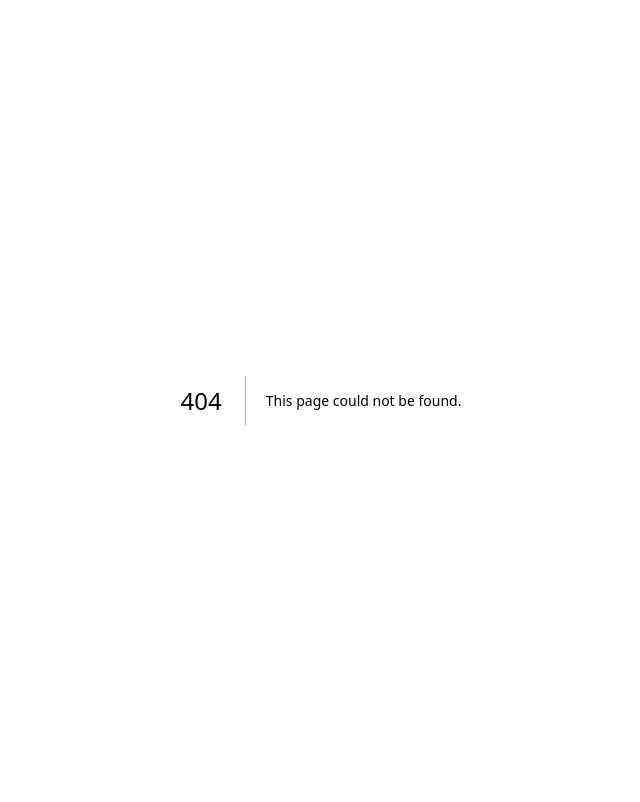
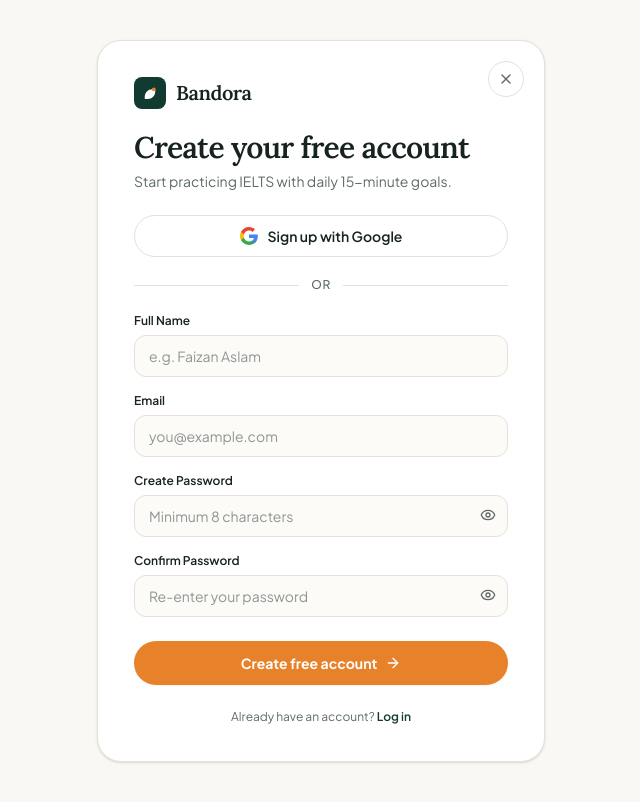
Before and after one commit to iamfaizan-ok/ielets-website44, a Next.js app in the folder frontend/: page /signup in a window 1280 px wide. Before the commit this address had no page. Shown: the whole page, without its empty margins (319-959 px from the left). Built offline with nearby package versions, Linux system fonts and the light colour scheme.

Commit message:
feat(auth): add Bandora-styled signup and login pages

```diff
--- /dev/null
+++ b/frontend/src/app/login/page.tsx
@@ -0,0 +1,11 @@
+import type { Metadata } from "next";
+import { AuthCard } from "@/components/AuthCard";
+
+export const metadata: Metadata = {
+  title: "Log In — Bandora",
+  description: "Log in to your Bandora IELTS learning account.",
+};
+
+export default function LoginPage() {
+  return <AuthCard mode="login" />;
+}
--- /dev/null
+++ b/frontend/src/app/signup/page.tsx
@@ -0,0 +1,11 @@
+import type { Metadata } from "next";
+import { AuthCard } from "@/components/AuthCard";
+
+export const metadata: Metadata = {
+  title: "Sign Up — Bandora",
+  description: "Create your free Bandora IELTS learning account.",
+};
+
+export default function SignupPage() {
+  return <AuthCard mode="signup" />;
+}
--- /dev/null
+++ b/frontend/src/components/AuthCard.tsx
@@ -0,0 +1,256 @@
+"use client";
+
+import { useState, type FormEvent } from "react";
+import Link from "next/link";
+import { ArrowRight, Eye, EyeOff, X } from "lucide-react";
+import { BrandLogo } from "./Navbar";
+
+interface AuthCardProps {
+  mode: "login" | "signup";
+}
+
+function GoogleIcon() {
+  return (
+    <svg width="18" height="18" viewBox="0 0 24 24" aria-hidden="true">
+      <path
+        fill="#4285F4"
+        d="M23.745 12.27c0-.79-.07-1.54-.19-2.27H12v4.51h6.6c-.29 1.52-1.14 2.82-2.4 3.68v3.05h3.88c2.27-2.09 3.665-5.17 3.665-8.97Z"
+      />
+      <path
+        fill="#34A853"
+        d="M12 24c3.24 0 5.95-1.08 7.93-2.91l-3.88-3.05c-1.08.72-2.45 1.16-4.05 1.16-3.12 0-5.77-2.11-6.72-4.96H1.29v3.14C3.26 21.3 7.31 24 12 24Z"
+      />
+      <path
+        fill="#FBBC05"
+        d="M5.28 14.24c-.24-.72-.38-1.49-.38-2.24s.14-1.52.38-2.24V6.62H1.29C.47 8.24 0 10.06 0 12s.47 3.76 1.29 5.38l3.99-3.14Z"
+      />
+      <path
+        fill="#EA4335"
+        d="M12 4.75c1.77 0 3.35.61 4.6 1.8l3.42-3.42C17.95 1.19 15.24 0 12 0 7.31 0 3.26 2.7 1.29 6.62l3.99 3.14c.95-2.85 3.6-4.96 6.72-4.96Z"
+      />
+    </svg>
+  );
+}
+
+const INPUT_CLASS =
+  "mt-1.5 w-full rounded-xl border border-border bg-cream/60 px-3.5 py-2.5 text-sm text-ink placeholder:text-muted/70 focus:border-forest focus:bg-surface focus:outline-none";
+
+export function AuthCard({ mode }: AuthCardProps) {
+  const isSignup = mode === "signup";
+
+  const [name, setName] = useState("");
+  const [email, setEmail] = useState("");
+  const [password, setPassword] = useState("");
+  const [confirmPassword, setConfirmPassword] = useState("");
+  const [showPassword, setShowPassword] = useState(false);
+  const [showConfirm, setShowConfirm] = useState(false);
+  const [error, setError] = useState("");
+  const [submitted, setSubmitted] = useState(false);
+
+  function handleSubmit(e: FormEvent<HTMLFormElement>) {
+    e.preventDefault();
+    setError("");
+
+    if (isSignup && !name.trim()) {
+      setError("Please enter your full name.");
+      return;
+    }
+    if (!email.trim()) {
+      setError("Please enter your email address.");
+      return;
+    }
+    if (password.length < 8) {
+      setError("Password must be at least 8 characters.");
+      return;
+    }
+    if (isSignup && password !== confirmPassword) {
+      setError("Passwords do not match.");
+      return;
+    }
+
+    setSubmitted(true);
+  }
+
+  return (
+    <main className="min-h-screen bg-cream px-4 py-10 flex items-center justify-center">
+      <div className="relative w-full max-w-md rounded-3xl border border-border bg-surface p-7 shadow-sm sm:p-9">
+        <Link
+          href="/"
+          aria-label="Cancel and return home"
+          className="absolute right-5 top-5 flex h-9 w-9 items-center justify-center rounded-full border border-border text-muted transition-colors hover:bg-cream-dark hover:text-ink"
+        >
+          <X className="h-4 w-4" />
+        </Link>
+
+        <BrandLogo />
+
+        <h1 className="mt-5 font-serif text-2xl font-semibold tracking-tight text-ink sm:text-3xl">
+          {isSignup ? "Create your free account" : "Welcome back"}
+        </h1>
+        <p className="mt-1.5 text-sm text-muted">
+          {isSignup
+            ? "Start practicing IELTS with daily 15-minute goals."
+            : "Log in to continue your IELTS preparation."}
+        </p>
+
+        <button
+          type="button"
+          onClick={() => setError("Google sign-in will connect once Backend auth is enabled.")}
+          className="mt-6 flex w-full items-center justify-center gap-2.5 rounded-full border border-border bg-surface px-4 py-2.5 text-sm font-semibold text-ink transition-colors hover:bg-cream-dark"
+        >
+          <GoogleIcon />
+          {isSignup ? "Sign up with Google" : "Log in with Google"}
+        </button>
+
+        <div className="my-5 flex items-center gap-3">
+          <span className="h-px flex-1 bg-border" />
+          <span className="text-xs font-medium uppercase tracking-wider text-muted">
+            or
+          </span>
+          <span className="h-px flex-1 bg-border" />
+        </div>
+
+        {error && (
+          <p
+            role="alert"
+            className="mb-4 rounded-xl border border-rose-200 bg-rose-50 px-3.5 py-2.5 text-xs font-medium text-rose-800"
+          >
+            {error}
+          </p>
+        )}
+
+        {submitted && (
+          <p
+            role="status"
+            className="mb-4 rounded-xl border border-emerald-200 bg-emerald-50 px-3.5 py-2.5 text-xs font-medium text-emerald-900"
+          >
+            {isSignup
+              ? "Details validated! Account creation will connect to Backend API next."
+              : "Credentials validated! Login will connect to Backend API next."}
+          </p>
+        )}
+
+        <form onSubmit={handleSubmit} className="space-y-4" noValidate>
+          {isSignup && (
+            <div>
+              <label htmlFor="name" className="block text-xs font-semibold text-ink">
+                Full Name
+              </label>
+              <input
+                id="name"
+                type="text"
+                autoComplete="name"
+                placeholder="e.g. Faizan Aslam"
+                value={name}
+                onChange={(e) => setName(e.target.value)}
+                className={INPUT_CLASS}
+                required
+              />
+            </div>
+          )}
+
+          <div>
+            <label htmlFor="email" className="block text-xs font-semibold text-ink">
+              Email
+            </label>
+            <input
+              id="email"
+              type="email"
+              autoComplete="email"
+              placeholder="you@example.com"
+              value={email}
+              onChange={(e) => setEmail(e.target.value)}
+              className={INPUT_CLASS}
+              required
+            />
+          </div>
+
+          <div>
+            <label htmlFor="password" className="block text-xs font-semibold text-ink">
+              {isSignup ? "Create Password" : "Password"}
+            </label>
+            <div className="relative">
+              <input
+                id="password"
+                type={showPassword ? "text" : "password"}
+                autoComplete={isSignup ? "new-password" : "current-password"}
+                placeholder="Minimum 8 characters"
+                value={password}
+                onChange={(e) => setPassword(e.target.value)}
+                className={`${INPUT_CLASS} pr-10`}
+                required
+              />
+              <button
+                type="button"
+                onClick={() => setShowPassword((prev) => !prev)}
+                aria-label={showPassword ? "Hide password" : "Show password"}
+                className="absolute right-3 top-1/2 -translate-y-1/2 mt-0.5 text-muted hover:text-ink"
+              >
+                {showPassword ? (
+                  <EyeOff className="h-4 w-4" />
+                ) : (
+                  <Eye className="h-4 w-4" />
+                )}
+              </button>
+            </div>
+          </div>
+
+          {isSignup && (
+            <div>
+              <label
+                htmlFor="confirm-password"
+                className="block text-xs font-semibold text-ink"
+              >
+                Confirm Password
+              </label>
+              <div className="relative">
+                <input
+                  id="confirm-password"
+                  type={showConfirm ? "text" : "password"}
+                  autoComplete="new-password"
+                  placeholder="Re-enter your password"
+                  value={confirmPassword}
+                  onChange={(e) => setConfirmPassword(e.target.value)}
+                  className={`${INPUT_CLASS} pr-10`}
+                  required
+                />
+                <button
+                  type="button"
+                  onClick={() => setShowConfirm((prev) => !prev)}
+                  aria-label={
+                    showConfirm ? "Hide confirm password" : "Show confirm password"
+                  }
+                  className="absolute right-3 top-1/2 -translate-y-1/2 mt-0.5 text-muted hover:text-ink"
+                >
+                  {showConfirm ? (
+                    <EyeOff className="h-4 w-4" />
+                  ) : (
+                    <Eye className="h-4 w-4" />
+                  )}
+                </button>
+              </div>
+            </div>
+          )}
+
+          <button
+            type="submit"
+            className="mt-2 inline-flex w-full items-center justify-center gap-2 rounded-full bg-amber px-6 py-3 text-sm font-bold text-white shadow-xs transition-colors hover:bg-amber-hover"
+          >
+            {isSignup ? "Create free account" : "Log in"}
+            <ArrowRight className="h-4 w-4" />
+          </button>
+        </form>
+
+        <p className="mt-6 text-center text-xs text-muted">
+          {isSignup ? "Already have an account?" : "New to Bandora?"}{" "}
+          <Link
+            href={isSignup ? "/login" : "/signup"}
+            className="font-semibold text-forest hover:text-amber transition-colors"
+          >
+            {isSignup ? "Log in" : "Start learning free"}
+          </Link>
+        </p>
+      </div>
+    </main>
+  );
+}
--- a/frontend/src/components/CtaFooter.tsx
+++ b/frontend/src/components/CtaFooter.tsx
@@ -34,7 +34,7 @@ export function CtaFooter() {
 
           <div className="flex flex-col items-start lg:items-end gap-2.5 shrink-0">
             <Link
-              href="#modules"
+              href="/signup"
               className="inline-flex items-center gap-2 rounded-full bg-amber px-6 py-3.5 text-sm font-semibold text-white shadow-sm transition-colors hover:bg-amber-hover"
             >
               Create free account
--- a/frontend/src/components/Hero.tsx
+++ b/frontend/src/components/Hero.tsx
@@ -76,7 +76,7 @@ export function Hero() {
 
           <div className="mt-7 flex flex-wrap items-center gap-3.5">
             <Link
-              href="#get-started"
+              href="/signup"
               className="inline-flex items-center gap-2 rounded-full bg-forest px-6 py-3 text-sm font-semibold text-white transition-colors hover:bg-forest-dark"
             >
               Start learning free
--- a/frontend/src/components/Navbar.tsx
+++ b/frontend/src/components/Navbar.tsx
@@ -140,13 +140,13 @@ export function Navbar() {
 
         <div className="hidden items-center gap-3 md:flex shrink-0">
           <Link
-            href="#get-started"
+            href="/login"
             className="whitespace-nowrap rounded-full border border-border bg-surface px-4 py-2 text-sm font-semibold text-ink transition-colors hover:bg-cream-dark"
           >
             Log in
           </Link>
           <Link
-            href="#get-started"
+            href="/signup"
             className="whitespace-nowrap rounded-full bg-amber px-5 py-2 text-sm font-bold text-white shadow-xs transition-colors hover:bg-amber-hover"
           >
             Start learning free
@@ -213,14 +213,14 @@ export function Navbar() {
             ))}
             <div className="mt-2 flex flex-col gap-2 pt-3 border-t border-border">
               <Link
-                href="#get-started"
+                href="/login"
                 onClick={() => setOpen(false)}
                 className="text-sm font-medium text-ink py-1.5"
               >
                 Log in
               </Link>
               <Link
-                href="#get-started"
+                href="/signup"
                 onClick={() => setOpen(false)}
                 className="rounded-full bg-amber px-5 py-2.5 text-center text-sm font-semibold text-white"
               >
```
